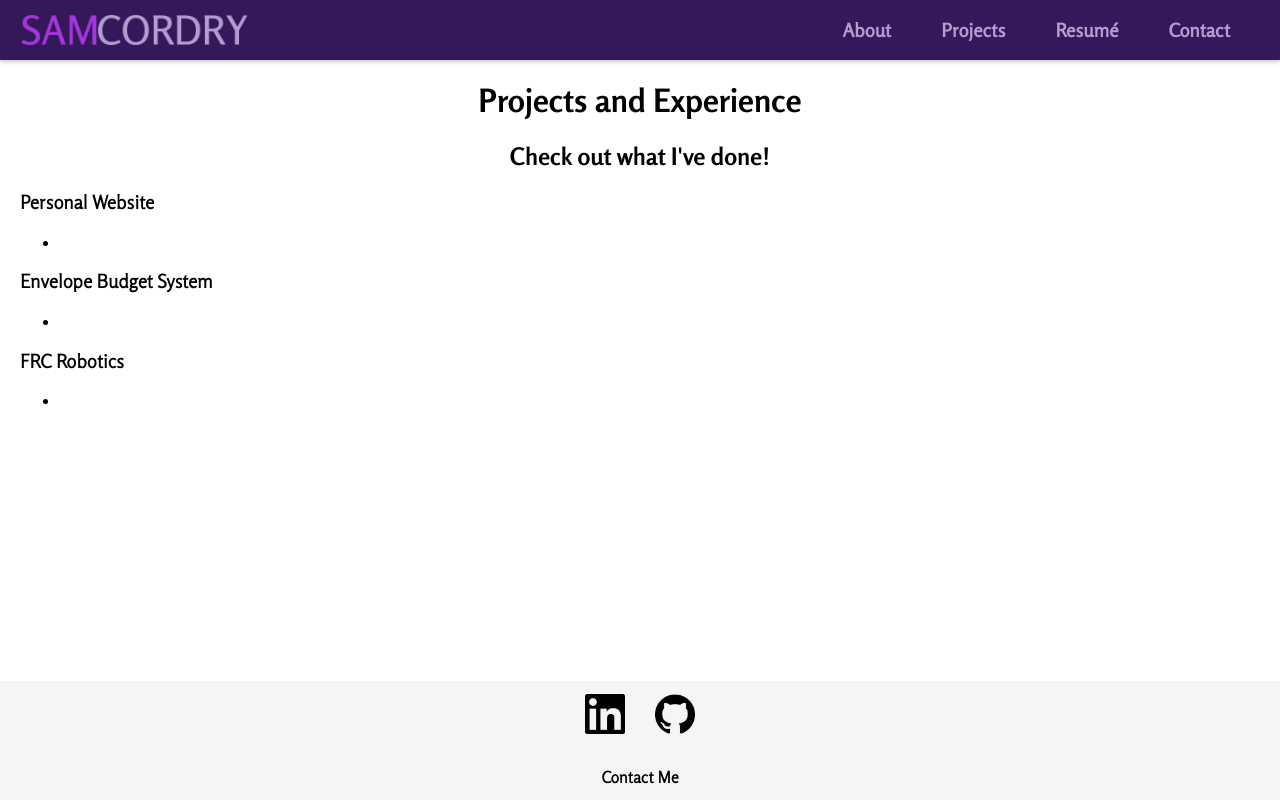
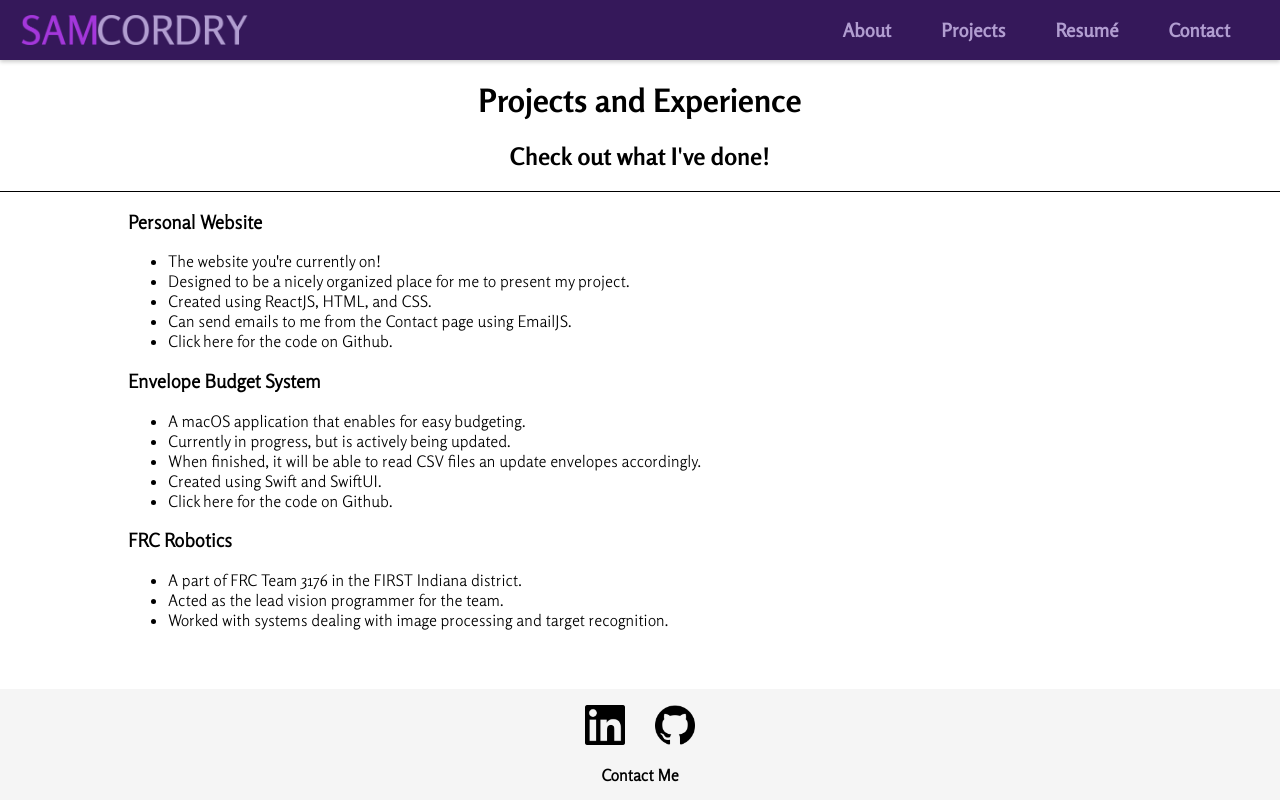
Before and after one commit to Sam-Cordry/personal-website, a React (Create React App) app: page /projects in a window 1280 px wide. Built offline with nearby package versions, Linux system fonts and the light colour scheme.

Commit message:
Projects page content and style update

```diff
--- a/src/index.css
+++ b/src/index.css
@@ -78,7 +78,7 @@ a:link, a:visited, a:hover, a:active {
 }
 
 .content-wrap {
-  padding-bottom: 6.5rem;
+  padding-bottom: 6rem;
 }
 
 /* Styling of Navbar */
@@ -134,8 +134,13 @@ a:link, a:visited, a:hover, a:active {
 
 .projects-main {
   text-align: left;
-  margin-left: 20px;
+  padding-left: 10%;
   font-family: "Light";
+  border-top: 1px solid black;
+}
+
+.projects-main > div > ul > li > a {
+  color: black;
 }
 
 /* Styling of "Resumé" page */
@@ -165,13 +170,13 @@ a:link, a:visited, a:hover, a:active {
 }
 
 .contact-left {
-  margin-left: 15%;
-  margin-right: 10%;
+  padding-left: 15%;
+  padding-right: 10%;
 }
 
 .contact-right {
-  margin-left: 10%;
-  margin-right: 15%;
+  padding-left: 10%;
+  padding-right: 15%;
 }
 
 .contact-required {
@@ -234,14 +239,15 @@ a:link, a:visited, a:hover, a:active {
   position: absolute;
   bottom: 0;
   width: 100%;
-  height: 6.5rem;
+  height: 6rem;
 }
 
 .footer-logos {
   display: flex;
   justify-content: center;
   align-items: center;
-  height: 60px;
+  margin-top: 15px;
+  height: 35px;
 }
 
 .footer-linkedin, .footer-github {
--- a/src/pages/Projects.js
+++ b/src/pages/Projects.js
@@ -6,18 +6,34 @@ export default function Projects() {
             <h1 className="projects-title">Projects and Experience</h1>
             <h2 className="projects-description">Check out what I've done!</h2>
             <div className="projects-main">
-                <h3 className="projects-website">Personal Website</h3>
+                <div className="projects-website">
+                    <h3>Personal Website</h3>
                     <ul>
-                    <li></li>
+                        <li>The website you're currently on!</li>
+                        <li>Designed to be a nicely organized place for me to present my project.</li>
+                        <li>Created using ReactJS, HTML, and CSS.</li>
+                        <li>Can send emails to me from the Contact page using EmailJS.</li>
+                        <li><a href="https://github.com/Sam-Cordry/personal-website">Click here for the code on Github.</a></li>
                     </ul>
-                <h3 className="projects-envelope">Envelope Budget System</h3>
+                </div>
+                <div className="projects-envelope">
+                    <h3>Envelope Budget System</h3>
                     <ul>
-                    <li></li>
+                        <li>A macOS application that enables for easy budgeting.</li>
+                        <li>Currently in progress, but is actively being updated.</li>
+                        <li>When finished, it will be able to read CSV files an update envelopes accordingly.</li>
+                        <li>Created using Swift and SwiftUI.</li>
+                        <li><a href="https://github.com/Sam-Cordry/Envelope_Budget_System">Click here for the code on Github.</a></li>
                     </ul>
-                <h3 className="projects-robotics">FRC Robotics</h3>
+                </div>
+                <div className="projects-robotics">
+                    <h3>FRC Robotics</h3>
                     <ul>
-                    <li></li>
+                        <li>A part of FRC Team 3176 in the FIRST Indiana district.</li>
+                        <li>Acted as the lead vision programmer for the team.</li>
+                        <li>Worked with systems dealing with image processing and target recognition.</li>
                     </ul>
+                </div>
             </div>
         </div>
     )
```
Lines whose indentation alone changed are shown as unchanged.
